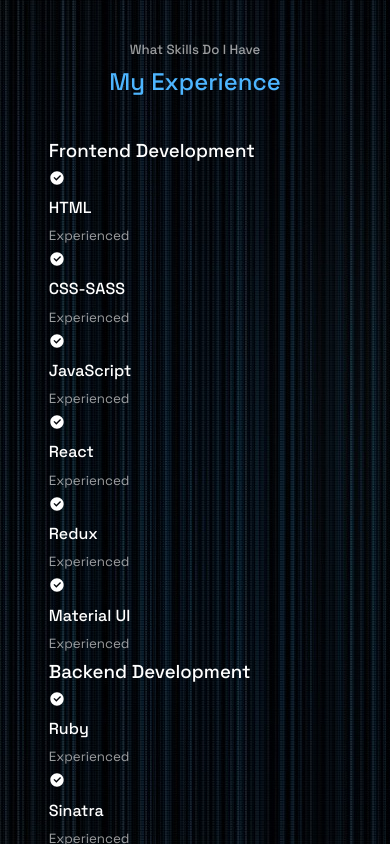
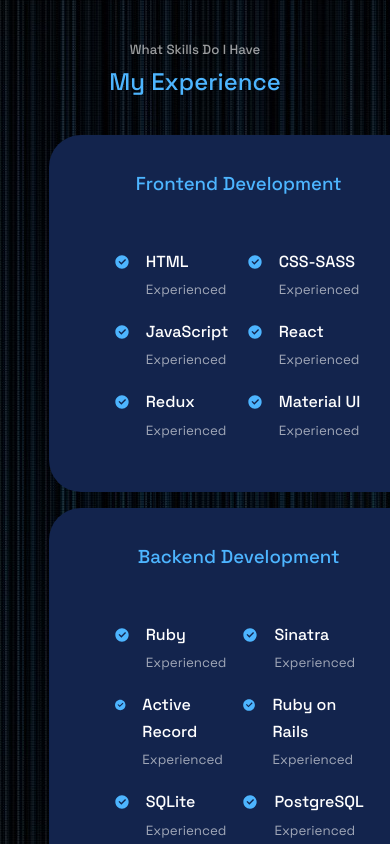
Before and after one commit to Felix-Barosio/Portfolio, a React (Create React App) app: page / in a window 390 px wide. Shown: the part 2060-2904 px from the top of the page. Built offline with nearby package versions, Linux system fonts and the light colour scheme.

Commit message:
Added css to experience

```diff
--- a/src/components/Experience/Experience.css
+++ b/src/components/Experience/Experience.css
@@ -0,0 +1,68 @@
+.expe_container{
+    display: grid;
+    grid-template-columns: 1fr 1fr;
+    gap: 2rem;
+}
+
+.expe_container > div{
+    background: var(--color-bg);
+    padding: 2.4rem 5rem;
+    border-radius: 2rem;
+    border: 1px solid transparent;
+    transition: var(--transition);
+}
+
+.expe_container > div:hover{
+    background: transparent;
+    border-color: var(--color-primary);
+    cursor: default;
+}
+
+.expe_container > div > h3{
+    text-align: center;
+    margin-bottom: 2rem;
+    color: var(--color-primary);
+}
+
+.expe_content{
+    display: grid;
+    grid-template-columns: 1fr 1fr;
+    gap: 1rem;
+}
+
+.expe_item{
+    display: flex;
+    gap: 1rem;
+}
+
+.expe_icon{
+    margin-top: 6px;
+    color: var(--color-primary);
+}
+
+@media screen and (max-width: 1024px){
+    .expe_container{
+        grid-template-columns: 1fr;
+    }
+
+    .expe_container > div{
+        width: 80%;
+        padding: 2rem;
+        margin: 0 auto;
+    }
+
+    .expe_content{
+        padding: 1rem;
+    }
+}
+
+@media screen and (max-width: 600px){
+    .expe_container {
+        gap: 1rem;
+    }
+
+    .expe_container > div{
+        width: 100%;
+        padding: 2rem 3rem;
+    }
+}
```
